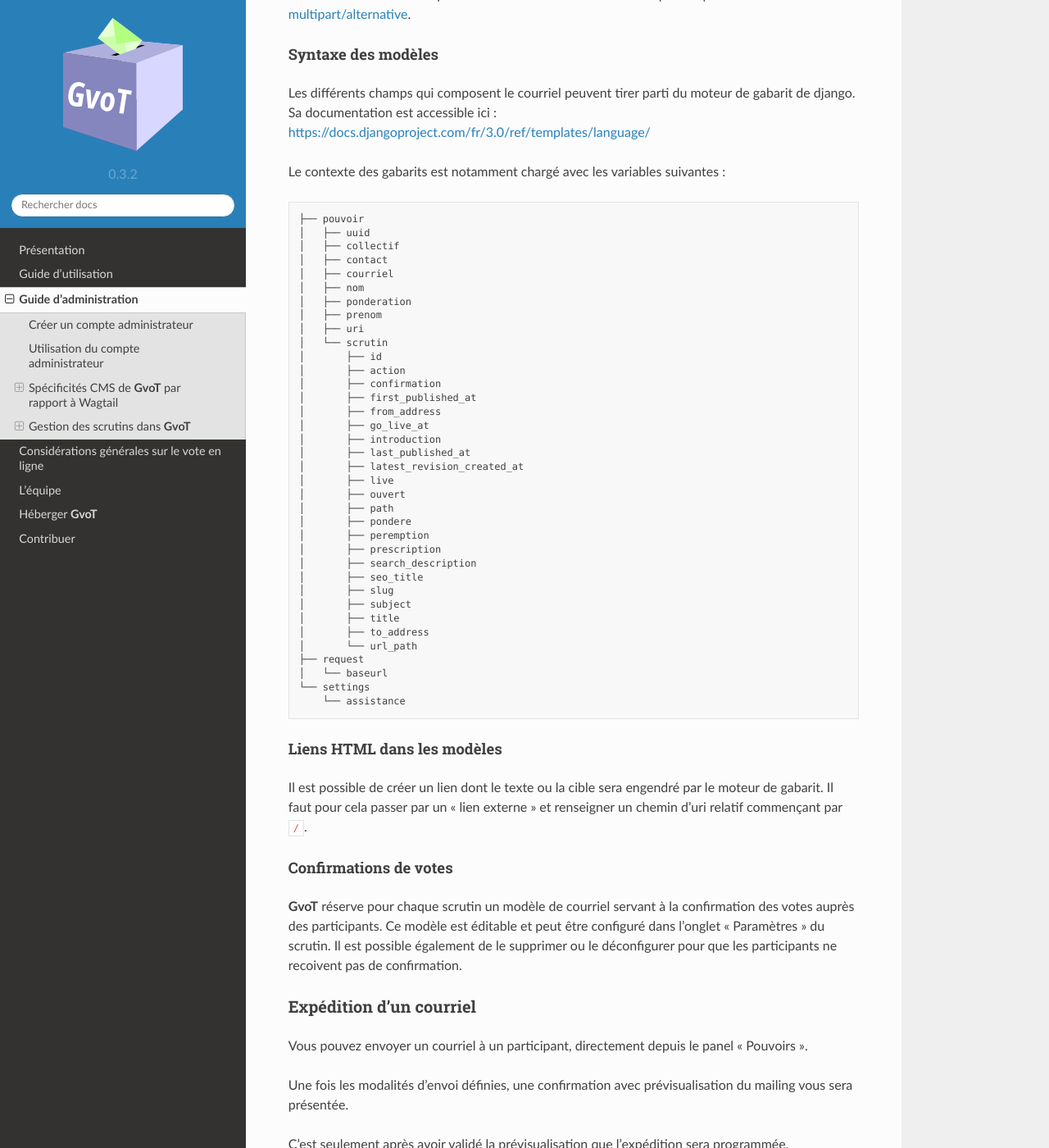
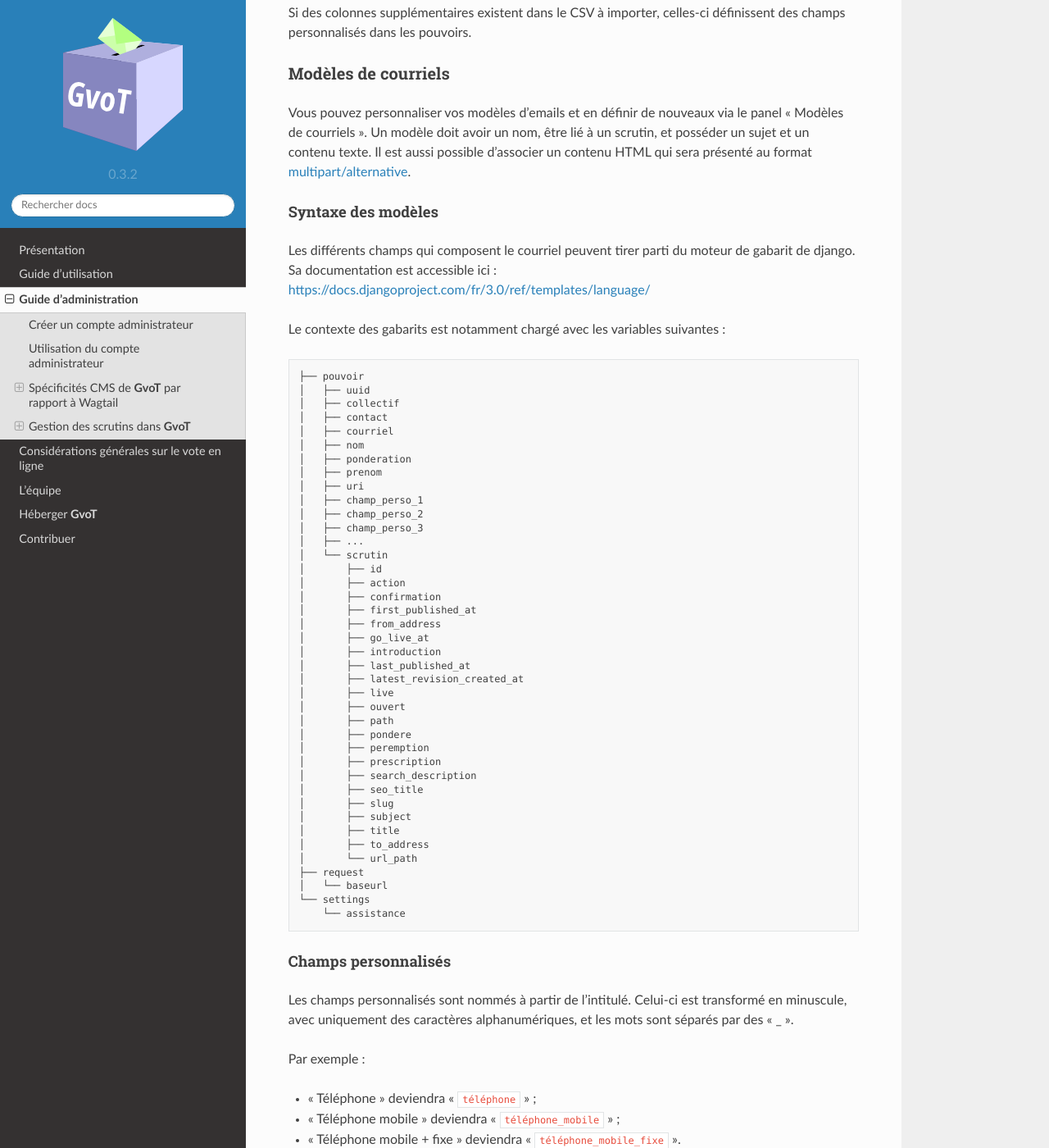
Before and after one commit to ricard-io/gvot-clone, a Sphinx documentation site: the page built from docs/source/administration/index.rst, in a window 1280 px wide and 1400 px high, scrolled down 3035 px. Shown: the whole window at 82% size. Built offline with Sphinx 7.4.7 and the Read the Docs theme 2.0.0, drawn with Linux system fonts in a browser that asks for light colours; some of the changed text lies outside the part shown.

Commit message:
doc(imports): ajoute la documentation définissant les champs personnalisés

```diff
--- a/docs/source/administration/index.rst
+++ b/docs/source/administration/index.rst
@@ -105,6 +105,9 @@ le cas échéant) et moyens de contact des participants.
 
 Vous pouvez ajouter un pouvoir directement depuis le panel « Pouvoirs ».
 
+Il est possible pour chaque pouvoir de définir des champs personnalisés.
+Ces champs sont exposés dans les modèles de courriel.
+
 .. note::
 
    La `pondération` défini le nombre de « bulletins » dont le votant dispose.
@@ -141,6 +144,13 @@ prévisualisation de l'importation vous sera également présentée.
 C'est seulement après avoir validé la prévisualisation que l'import sera
 effectué.
 
+
+Champs personnalisés
+--------------------
+
+Si des colonnes supplémentaires existent dans le CSV à importer, celles-ci
+définissent des champs personnalisés dans les pouvoirs.
+
 Modèles de courriels
 ^^^^^^^^^^^^^^^^^^^^
 
@@ -162,15 +172,19 @@ Le contexte des gabarits est notamment chargé avec les variables suivantes :
 ::
 
    ├── pouvoir
-   │   ├── uuid
-   │   ├── collectif
-   │   ├── contact
-   │   ├── courriel
-   │   ├── nom
-   │   ├── ponderation
-   │   ├── prenom
-   │   ├── uri
-   │   └── scrutin
+   │   ├── uuid
+   │   ├── collectif
+   │   ├── contact
+   │   ├── courriel
+   │   ├── nom
+   │   ├── ponderation
+   │   ├── prenom
+   │   ├── uri
+   │   ├── champ_perso_1
+   │   ├── champ_perso_2
+   │   ├── champ_perso_3
+   │   ├── ...
+   │   └── scrutin
    │       ├── id
    │       ├── action
    │       ├── confirmation
@@ -194,9 +208,22 @@ Le contexte des gabarits est notamment chargé avec les variables suivantes :
    │       ├── to_address
    │       └── url_path
    ├── request
-   │   └── baseurl
+   │   └── baseurl
    └── settings
-       └── assistance
+       └── assistance
+
+Champs personnalisés
+--------------------
+
+Les champs personnalisés sont nommés à partir de l'intitulé. Celui-ci est
+transformé en minuscule, avec uniquement des caractères alphanumériques, et
+les mots sont séparés par des « _ ».
+
+Par exemple :
+
+- « Téléphone » deviendra « ``téléphone`` » ;
+- « Téléphone mobile » deviendra « ``téléphone_mobile`` » ;
+- « Téléphone mobile + fixe » deviendra « ``téléphone_mobile_fixe`` ».
 
 Liens HTML dans les modèles
 ---------------------------
```
